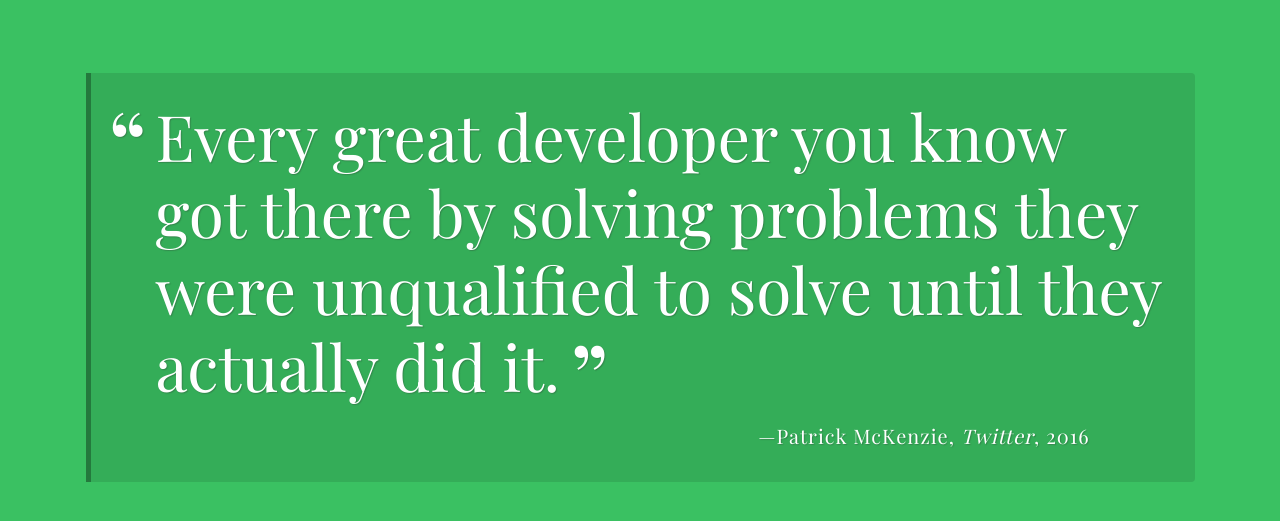
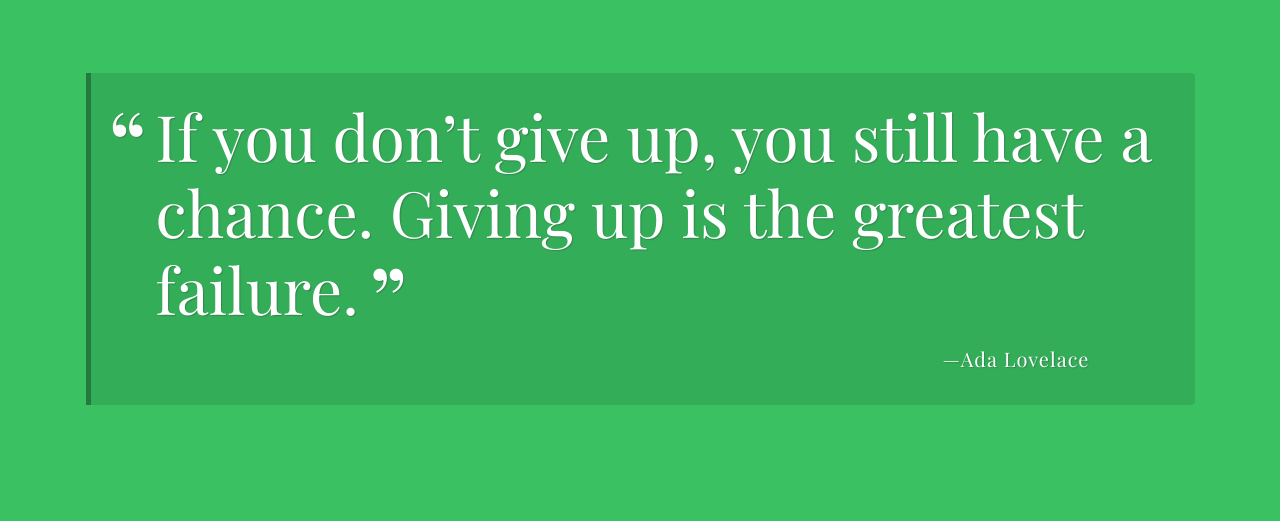
Before and after one commit to fullstackmachina/unit01_a_random_quote_generator, a plain HTML site: page index.html in a window 1280 px wide. Shown: the part 147-668 px from the top of the page. Drawn offline with nearby package versions, Linux system fonts and the light colour scheme; a web font is replaced by a local one.

Commit message:
add the quotes array, create the getRandomQuote and printQuote functions

```diff
--- a/index.html
+++ b/index.html
@@ -1,11 +1,11 @@
 <!DOCTYPE html>
 <html lang="en">
   <head>
-    <meta charset="UTF-8">
-    <meta name="viewport" content="width=device-width, initial-scale=1.0">
+    <meta charset="UTF-8" />
+    <meta name="viewport" content="width=device-width, initial-scale=1.0" />
     <title>Random Quotes</title>
-    <link rel="stylesheet" href="css/normalize.css">
-    <link rel="stylesheet" href="css/styles.css">
+    <link rel="stylesheet" href="css/normalize.css" />
+    <link rel="stylesheet" href="css/styles.css" />
   </head>
 
   <body>
@@ -15,10 +15,7 @@
     </header>
 
     <div class="container">
-      <div id="quote-box" class="quote-box">
-        <p class="quote">Every great developer you know got there by solving problems they were unqualified to solve until they actually did it.</p>
-        <p class="source">Patrick McKenzie<span class="citation">Twitter</span><span class="year">2016</span></p>
-      </div>
+      <div id="quote-box" class="quote-box"></div>
     </div>
 
     <script src="js/script.js"></script>
--- a/js/script.js
+++ b/js/script.js
@@ -3,31 +3,103 @@ Treehouse FSJS Techdegree:
 project 1 - A Random Quote Generator
 ******************************************/
 
-// For assistance:
-  // Check the "Project Resources" section of the project instructions
-  // Reach out in your Slack community - https://treehouse-fsjs-102.slack.com/app_redirect?channel=chit-chat
+/**
+ * Create an array with 8 quotes, including their authors.
+ * At least one quote must also include a citation and a year.
+ */
 
-/***
- * `quotes` array
-***/
+let quotes = [
+  {
+    quote:
+      "The most damaging phrase in the language is: ‘We’ve always done it this way.’",
+    source: "Grace Hopper",
+    citation: "From the conference - Keynote speech at the National Press Club",
+    year: 1981,
+  },
+  {
+    quote:
+      "Any fool can write code that a computer can understand. Good programmers write code that humans can understand.",
+    source: "Martin Fowler",
+  },
+  {
+    quote:
+      "If you don’t give up, you still have a chance. Giving up is the greatest failure.",
+    source: "Ada Lovelace",
+  },
+  {
+    quote:
+      "Debugging is like being the detective in a crime movie where you are also the murderer.",
+    source: "Filipe Fortes",
+  },
+  {
+    quote:
+      "Success is liking yourself, liking what you do, and liking how you do it.",
+    source: "Maya Angelou",
+    citation: "From the book - Wouldn't Take Nothing for My Journey Now",
+    year: 1993,
+  },
+  {
+    quote:
+      "The most disastrous thing you can do is to think that you know everything.",
+    source: "Mattias Petter Johansson (MPJ)",
+  },
+  {
+    quote:
+      "The most important thing is to keep going. No matter how slow, you’re still lapping everyone who isn’t trying.",
+    source: "Esther Dyson",
+  },
+  {
+    quote: "Talk is cheap. Show me the code.",
+    source: "Linus Torvalds",
+  },
+];
 
+/**
+ * getRandomQuote function: This function generates a random number
+ * that will be used as an index for the quotes array.
+ */
 
+function getRandomQuote() {
+  let randomNumber = Math.floor(Math.random() * 8);
+  console.log(randomNumber);
 
-/***
- * `getRandomQuote` function
-***/
+  let quoteIndex = quotes[randomNumber];
+  console.log(quoteIndex);
 
-
+  return quoteIndex;
+}
 
 /***
  * `printQuote` function
-***/
+ ***/
 
+function printQuote() {
+  let quoteToShow = getRandomQuote();
+  let html = `
+    <p class="quote">${quoteToShow.quote}</p>
+    <p class="source">${quoteToShow.source}
 
+  `;
+
+  if (quoteToShow.citation) {
+    html += `<span class="citation">${quoteToShow.citation}</span>`;
+  }
+  if (quoteToShow.year) {
+    html += `<span class="year">${quoteToShow.year}</span>`;
+  }
+
+  html += `</p>`;
+
+  document.getElementById("quote-box").innerHTML = html;
+}
+
+printQuote();
 
 /***
  * click event listener for the print quote button
  * DO NOT CHANGE THE CODE BELOW!!
-***/
+ ***/
 
-document.getElementById('load-quote').addEventListener("click", printQuote, false);
+document
+  .getElementById("load-quote")
+  .addEventListener("click", printQuote, false);
```
